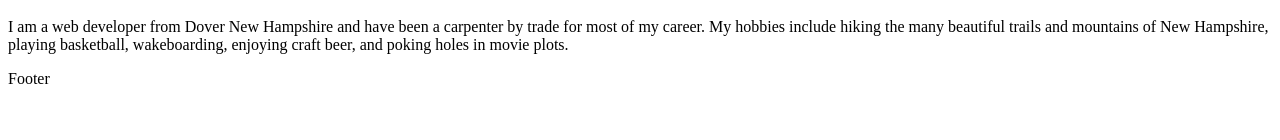
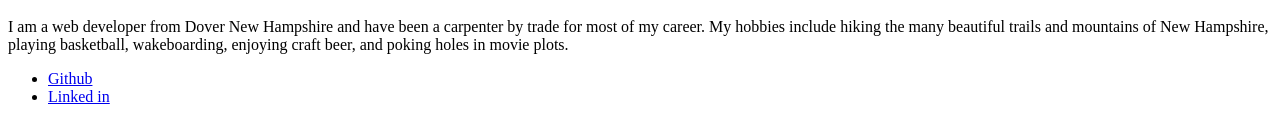
Before and after one commit to CIDoubleAgent/nz-portfolio-v3, a React (Create React App) app: page / in a window 1280 px wide. Shown: the part 442-582 px from the top of the page. Built offline with nearby package versions, Linux system fonts and the light colour scheme; the HTML template or start-up script is replaced by a standard one.

Commit message:
Added footer component details

```diff
--- a/src/components/Footer.js
+++ b/src/components/Footer.js
@@ -2,7 +2,23 @@
 
 const Footer = () => {
   return (
-    <div>Footer</div>
+    <div className='footer'>
+      <ul>
+
+        <li>
+          <a href='https://github.com/CIDoubleAgent'>
+            Github
+          </a>
+        </li>
+
+        <li>
+          <a href='https://www.linkedin.com/in/nicholas-zabkar-a730b457/'>
+            Linked in
+          </a>
+        </li>
+
+      </ul>
+    </div>
   )
 }
 
--- a/src/scss/styles/_footer.scss
+++ b/src/scss/styles/_footer.scss
@@ -1,4 +1,15 @@
 
-footer {
+.footer {
+    display: flex;
+    justify-content: center;
     color: $font-primary;
+    padding: $base-padding 0 $base-padding 0;
+    width: 100%;
 }
+
+.footer ul {
+    list-style: none;
+    display: flex;
+    justify-content: space-around;
+    width: 33%;
+}
```
